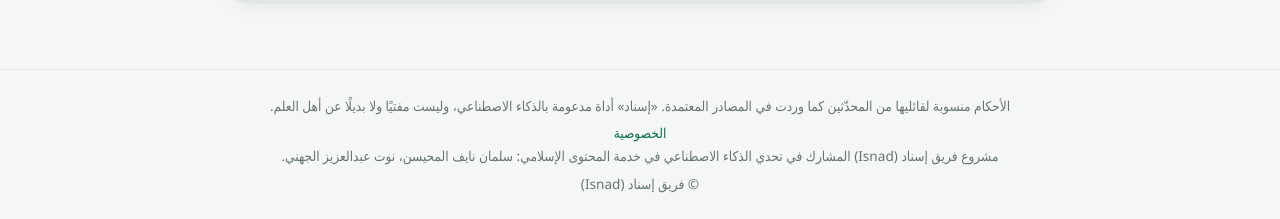
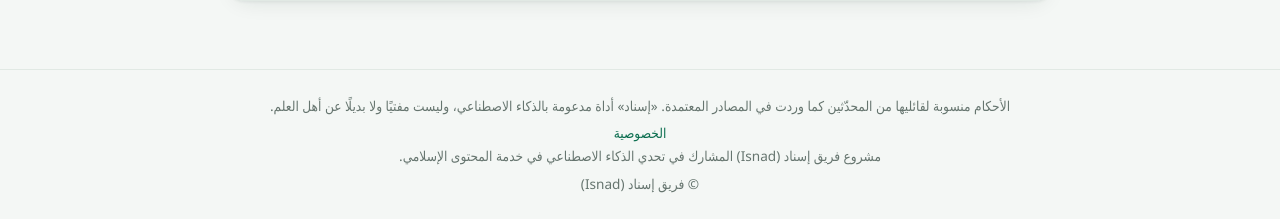
Before and after one commit to Salman-Naif/Isnad_Website, a FastAPI app: page / in a window 1280 px wide. Shown: the part 920-1139 px from the top of the page. Run offline with FastAPI, Linux system fonts and the light colour scheme.

Commit message:
Footer: team members' names removed

```diff
--- a/app/templates/index.html
+++ b/app/templates/index.html
@@ -123,7 +123,7 @@
       <summary>الخصوصية</summary>
       <p>لا نطلب اسمًا ولا بريدًا ولا نحفظ عنوان جهازك. نحفظ نص البحث والسؤال، ومعرّفًا عشوائيًا مجهولًا من ملف تعريف (cookie) لا يُخزَّن إلا بعد تجزئته (hash)، لإحصاءات الاستخدام فقط. يُرسل نص البحث والسؤال إلى OpenRouter لمعالجته بنماذج الذكاء الاصطناعي، فلا تكتب فيه بيانات شخصية.</p>
     </details>
-    <p>مشروع فريق إسناد (Isnad) المشارك في تحدي الذكاء الاصطناعي في خدمة المحتوى الإسلامي: سلمان نايف المحيسن، نوت عبدالعزيز الجهني.</p>
+    <p>مشروع فريق إسناد (Isnad) المشارك في تحدي الذكاء الاصطناعي في خدمة المحتوى الإسلامي.</p>
     <p>© فريق إسناد (Isnad)</p>
   </div>
 </footer>
```
